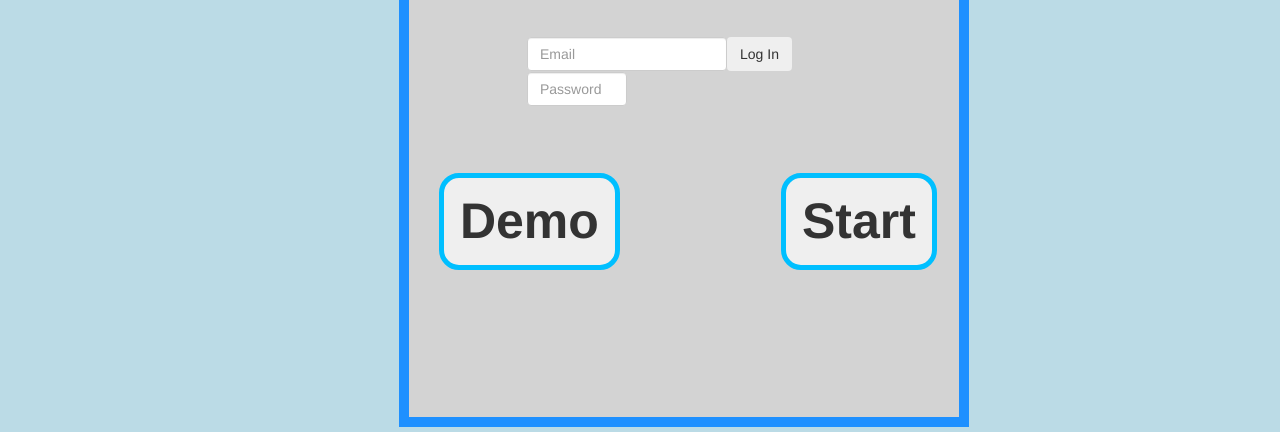
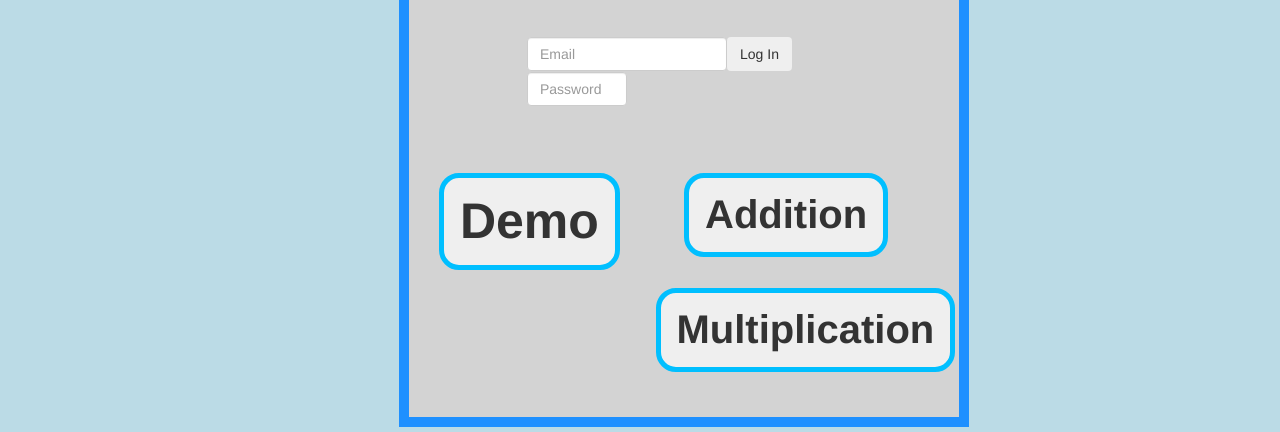
Before and after one commit to branvu/MathGameWebsite, a plain HTML site: page exportToHTML/public/index.html in a window 1280 px wide. Shown: the part 465-897 px from the top of the page. Drawn offline with nearby package versions, Linux system fonts and the light colour scheme; no server answers.

Commit message:
Added multiplication option

```diff
--- a/exportToHTML/public/MainOptimized.js
+++ b/exportToHTML/public/MainOptimized.js
@@ -15,7 +15,7 @@ function isProduct(yes) {
     }
 }
 function initCanvas(){
-
+    hideMultiplication();
 }
 var maxTime = 30000;
 var timerID = 0;
@@ -69,7 +69,15 @@ function instructionsPressed() {
     instructions = true;
     startPressed();
 }
-
+function startMultiplication(){
+    startPressed();
+    isProduct(true);
+    zeroOrOne = 1;
+}
+function startAddition(){
+    startPressed();
+    isProduct(false);
+}
 function startPressed() {
     if(userIsAuthed) {
         document.getElementById("btnLogOut").style.visibility = "hidden";
@@ -85,7 +93,6 @@ function startPressed() {
         document.getElementById("score").style.visibility = "hidden";
         document.getElementById("demo").style.visibility = "hidden";
         document.getElementById("solution").style.visibility = "hidden";
-
         counter = 0;
         timerID = setTimeout(timeUp,timeLeft);
         pastTime = Date.now();
@@ -95,7 +102,6 @@ function startPressed() {
         console.log("Not authorized");
         document.getElementById("N-BackTitle").style.visibility = "hidden";
         document.getElementById("LoginError").style.visibility = "visible";
-
     }
 }
 
@@ -182,7 +188,7 @@ var lastIndex = 0;
 var counter2 = 0;
 var ableToInput;
 var timeExpiredHasPassed = false;
-var initialDeltaTime = 3000;
+var initialDeltaTime = 6000;
 var deltaTime = initialDeltaTime;
 var returnSum = 0;
 var numberCorrect = 0;
@@ -202,7 +208,7 @@ if(timeLeft < 0){
     timeUp();
 }
 function init() {
-    isProduct(false);//Set this to true to get multiplication or in level, change yes2
+    //isProduct(false);//Set this to true to get multiplication or in level, change yes2
     sum = zeroOrOne;
     array.push(randomNumber().toString());
     //console.log("counter " + counter);
@@ -427,6 +433,7 @@ function writeUserLevel(userID, levelCur){
 function sumNumbers() {
     var realArray = array.map(Number);
     if (zeroOrOne === 0) {
+        //sum = realArray[lastIndex] -= sum;
         sum = sum += realArray[lastIndex];
     }
     else {
@@ -444,6 +451,7 @@ function sumNumbers() {
         returnSum = sum;
         //console.log("RETURN SUM " + returnSum);
         sum = zeroOrOne;
+        console.log("ting " + returnSum);
         return returnSum;
     }
     else {
@@ -457,3 +465,7 @@ function moveText() {
         document.getElementById("demo").style.left = "39.2%";
     }
 }
+
+function hideMultiplication(){
+    document.getElementById("multiplication").style.visibility = "hidden";
+}
--- a/exportToHTML/public/MainPageStyle.css
+++ b/exportToHTML/public/MainPageStyle.css
@@ -116,10 +116,22 @@ body #start{
     transition-duration: 0.3s;
     position: absolute;
     text-align: center;
-    left: 67%;
+    left: 50%;
     top: 55%;
     font-weight: bold;
-    font-size: 50px;
+    font-size: 40px;
+}
+body #startMulti{
+    border-radius: 20px;
+    border: 5px solid deepskyblue;
+    -webkit-transition-duration: 0.4s;
+    transition-duration: 0.3s;
+    position: absolute;
+    text-align: center;
+    left: 45%;
+    top: 75%;
+    font-weight: bold;
+    font-size: 40px;
 }
 body #instructions{
     border-radius: 20px;
@@ -154,6 +166,10 @@ body #instructions:hover {
     color: whitesmoke;
 }
 body #start:hover{
+    background-color: darkcyan;
+    color: whitesmoke;
+}
+body #startMulti:hover{
     background-color: darkcyan;
     color: whitesmoke;
 }
--- a/exportToHTML/public/index.html
+++ b/exportToHTML/public/index.html
@@ -81,7 +81,8 @@
         <div id="Email"></div>
         <p id="LoginError">Login failed. Try again</p>
         <canvas id="menuCanvas" width="550" height="550"></canvas>
-        <button id="start" type="button" class="btn btn-secondary btn-lg " onclick="startPressed()">Start</button>
+        <button id="start" type="button" class="btn btn-secondary btn-lg " onclick="startAddition()">Addition</button>
+        <button id="startMulti" type="button" class="btn btn-secondary btn-lg " onclick="startMultiplication()">Multiplication</button>
         <button id="instructions" type="button" class="btn btn-secondary btn-lg " onclick="instructionsPressed()">
             Demo
         </button>
@@ -123,14 +124,18 @@
 </body>
 <script>
     var userIsAuthed = false;
+    var userIsLoggedIn = false;
     var userID;
     firebase.auth().onAuthStateChanged(function(authData) {
         if (authData) {
             console.log("User " + authData.uid + " Email: " + authData.email);
             document.getElementById("Email").innerHTML = "Logged in as: " + authData.email;
             userID = authData.uid;
+            userIsLoggedIn = true;
+            document.getElementById("LoginError").style.visibility = "hidden";
         } else {
             console.log("User is logged out");
+            userIsLoggedIn = false;
         }
     });
     var stringEmail;
@@ -157,6 +162,8 @@
         document.getElementById("btnLogin").style.visibility = "hidden";
         document.getElementById("emailInput").style.visibility = "hidden";
         document.getElementById("password").style.visibility = "hidden";
+        document.getElementById("LoginError").style.visibility = "hidden";
+
 
         // document.getElementById("contain").style.visibility = "hidden";
 
--- a/src/MainPageStyle.css
+++ b/src/MainPageStyle.css
@@ -116,10 +116,22 @@ body #start{
     transition-duration: 0.3s;
     position: absolute;
     text-align: center;
-    left: 67%;
+    left: 50%;
     top: 55%;
     font-weight: bold;
-    font-size: 50px;
+    font-size: 40px;
+}
+body #startMulti{
+    border-radius: 20px;
+    border: 5px solid deepskyblue;
+    -webkit-transition-duration: 0.4s;
+    transition-duration: 0.3s;
+    position: absolute;
+    text-align: center;
+    left: 45%;
+    top: 75%;
+    font-weight: bold;
+    font-size: 40px;
 }
 body #instructions{
     border-radius: 20px;
@@ -154,6 +166,10 @@ body #instructions:hover {
     color: whitesmoke;
 }
 body #start:hover{
+    background-color: darkcyan;
+    color: whitesmoke;
+}
+body #startMulti:hover{
     background-color: darkcyan;
     color: whitesmoke;
 }
```
Also changed, not shown: src/MainOptimized.js (+16 -5 lines), src/index.html (+2 -1 lines), 1 other file.
